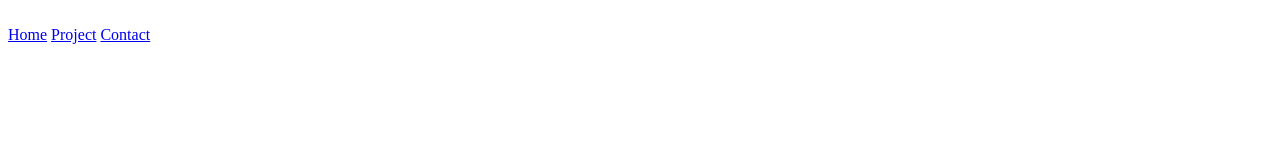
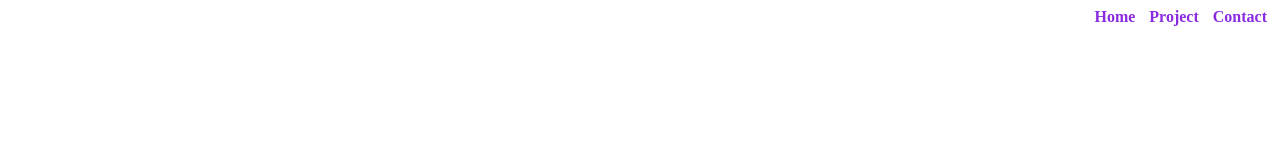
Before and after one commit to Anshu885/Anshu885.github.io, a plain HTML site: page index.html in a window 1280 px wide. Drawn offline with Linux system fonts and the light colour scheme.

Commit message:
added style to navigation

```diff
--- a/index.html
+++ b/index.html
@@ -5,6 +5,21 @@
     <meta http-equiv="X-UA-Compatible" content="IE=edge">
     <meta name="viewport" content="width=device-width, initial-scale=1.0">
     <title>anshu</title>
+
+    <style>
+        nav{
+            display: flex;
+            justify-content: space-between ;
+            align-items: center;
+        }
+        .links a{
+
+            padding: 5px;
+            text-decoration: none;
+            color: blueviolet;
+            font-weight: bold;
+        }
+    </style>
 </head>
 <body>
     <nav>
@@ -12,7 +27,7 @@
         <!-- container for logo -->
         <a href="/"><img src="images/logo.png" alt=""></a>
     </div>
-    <div>
+    <div class="links">
 <!-- container for navigation link -->
 <a href="section-home">Home</a>
 <a href="section-project">Project</a>
```
